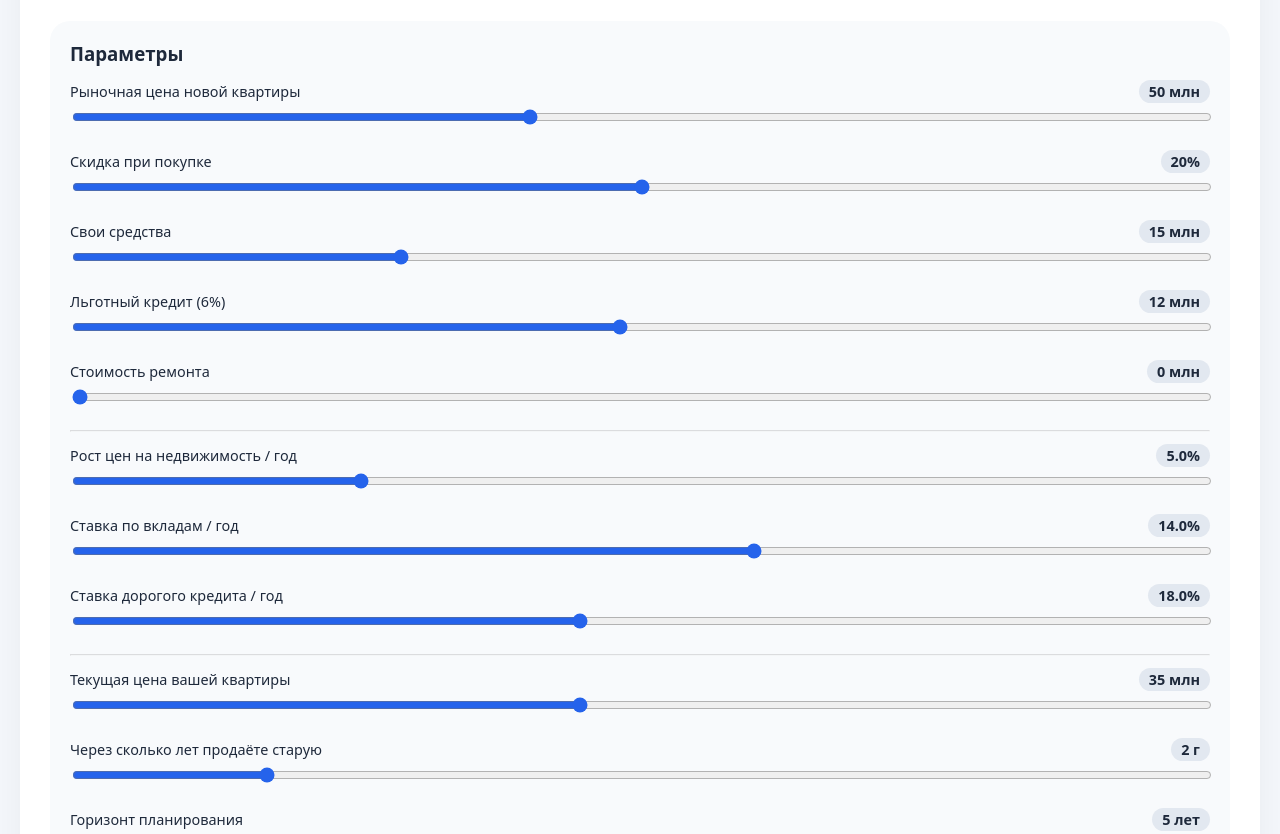
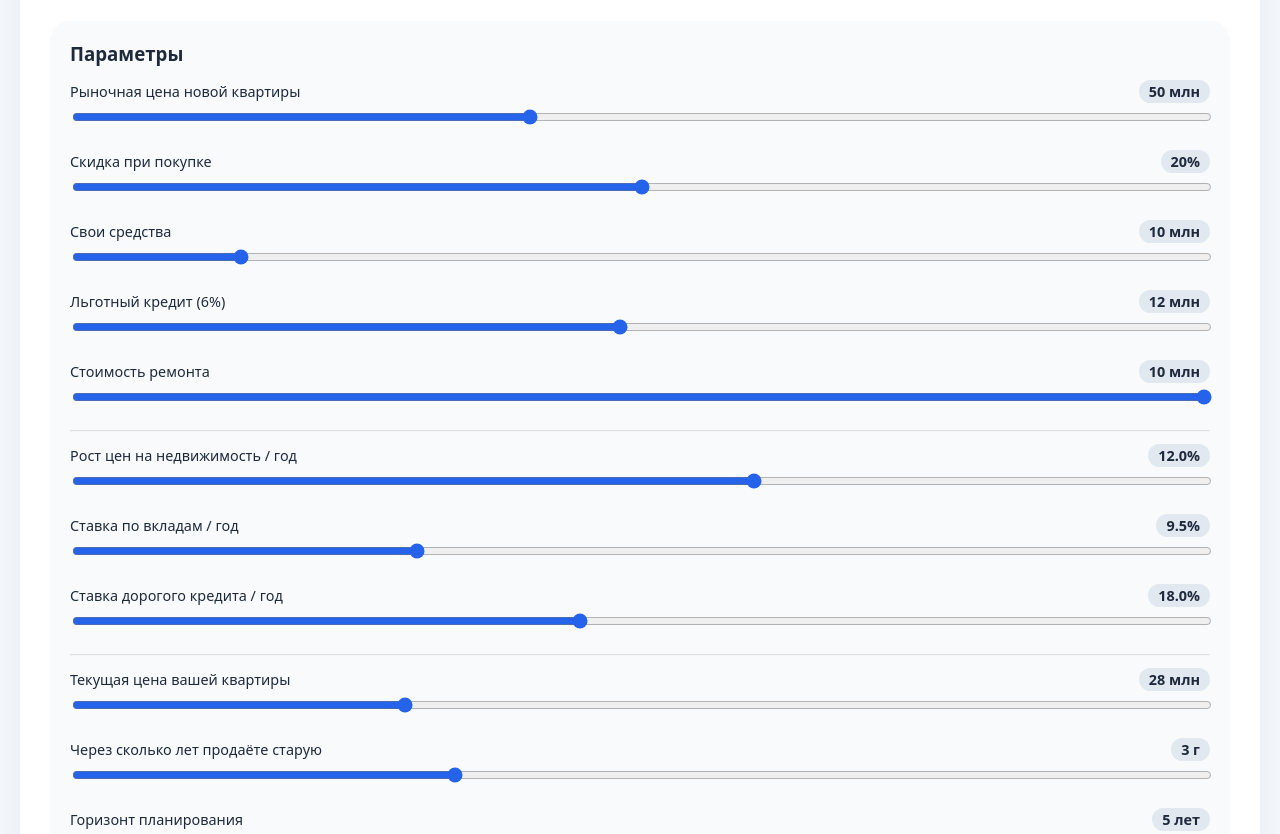
Before and after one commit to nshapovalov/mortgage-calc, a website: page index.html in a window 1280 px wide. Shown: the part 118-952 px from the top of the page. Drawn offline with nearby package versions, Linux system fonts and the light colour scheme.

Commit message:
Set default parameters: equity=10, repair=10, g=12%, r=9.5%, s0=28, t1=3

```diff
--- a/index.html
+++ b/index.html
@@ -39,25 +39,25 @@
                 <input type="range" id="discount" min="0" max="40" value="20" step="1">
             </div>
             <div class="control-group">
-                <label>Свои средства <span class="value-display" id="equityVal">15 млн</span></label>
-                <input type="range" id="equity" min="5" max="40" value="15" step="1">
+                <label>Свои средства <span class="value-display" id="equityVal">10 млн</span></label>
+                <input type="range" id="equity" min="5" max="40" value="10" step="1">
             </div>
             <div class="control-group">
                 <label>Льготный кредит (6%) <span class="value-display" id="l1Val">12 млн</span></label>
                 <input type="range" id="l1" min="0" max="25" value="12" step="1">
             </div>
             <div class="control-group">
-                <label>Стоимость ремонта <span class="value-display" id="repairVal">0 млн</span></label>
-                <input type="range" id="repair" min="0" max="10" value="0" step="0.5">
+                <label>Стоимость ремонта <span class="value-display" id="repairVal">10 млн</span></label>
+                <input type="range" id="repair" min="0" max="10" value="10" step="0.5">
             </div>
             <hr>
             <div class="control-group">
-                <label>Рост цен на недвижимость / год <span class="value-display" id="gVal">5%</span></label>
-                <input type="range" id="g" min="0" max="20" value="5" step="0.5">
+                <label>Рост цен на недвижимость / год <span class="value-display" id="gVal">12.0%</span></label>
+                <input type="range" id="g" min="0" max="20" value="12" step="0.5">
             </div>
             <div class="control-group">
-                <label>Ставка по вкладам / год <span class="value-display" id="rVal">14%</span></label>
-                <input type="range" id="r" min="5" max="20" value="14" step="0.5">
+                <label>Ставка по вкладам / год <span class="value-display" id="rVal">9.5%</span></label>
+                <input type="range" id="r" min="5" max="20" value="9.5" step="0.5">
             </div>
             <div class="control-group">
                 <label>Ставка дорогого кредита / год <span class="value-display" id="i2Val">18%</span></label>
@@ -65,12 +65,12 @@
             </div>
             <hr>
             <div class="control-group">
-                <label>Текущая цена вашей квартиры <span class="value-display" id="s0Val">35 млн</span></label>
-                <input type="range" id="s0" min="15" max="60" value="35" step="1">
+                <label>Текущая цена вашей квартиры <span class="value-display" id="s0Val">28 млн</span></label>
+                <input type="range" id="s0" min="15" max="60" value="28" step="1">
             </div>
             <div class="control-group">
-                <label>Через сколько лет продаёте старую <span class="value-display" id="t1Val">2 года</span></label>
-                <input type="range" id="t1" min="1" max="7" value="2" step="1">
+                <label>Через сколько лет продаёте старую <span class="value-display" id="t1Val">3 г</span></label>
+                <input type="range" id="t1" min="1" max="7" value="3" step="1">
             </div>
             <div class="control-group">
                 <label>Горизонт планирования <span class="value-display" id="TVal">5 лет</span></label>
```
